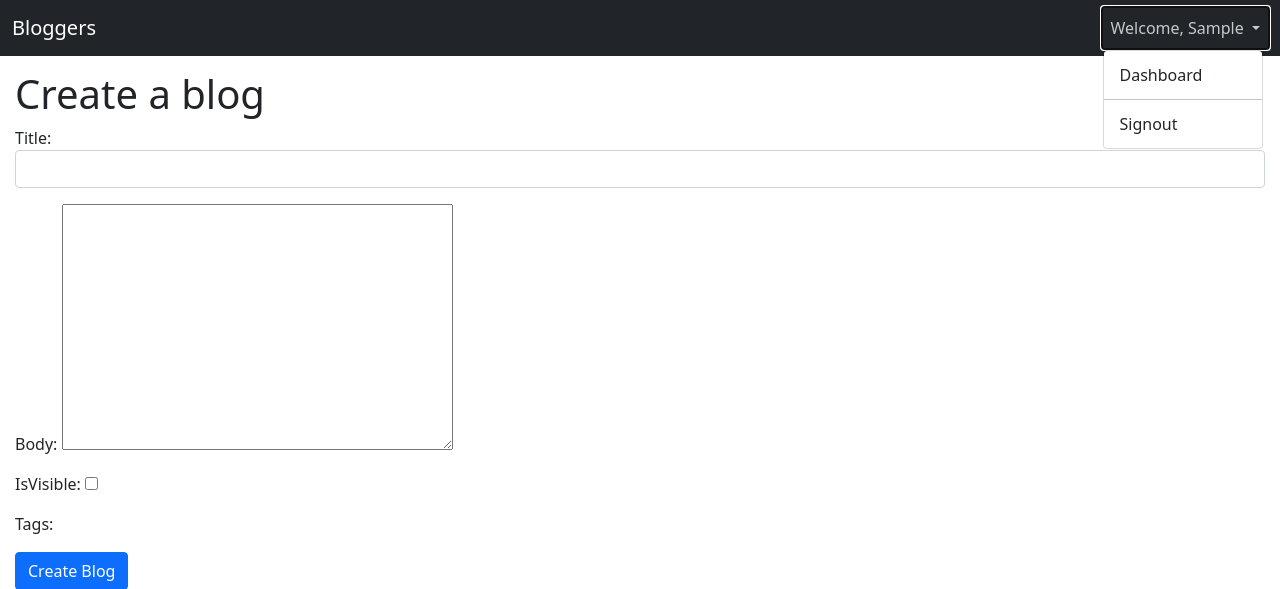
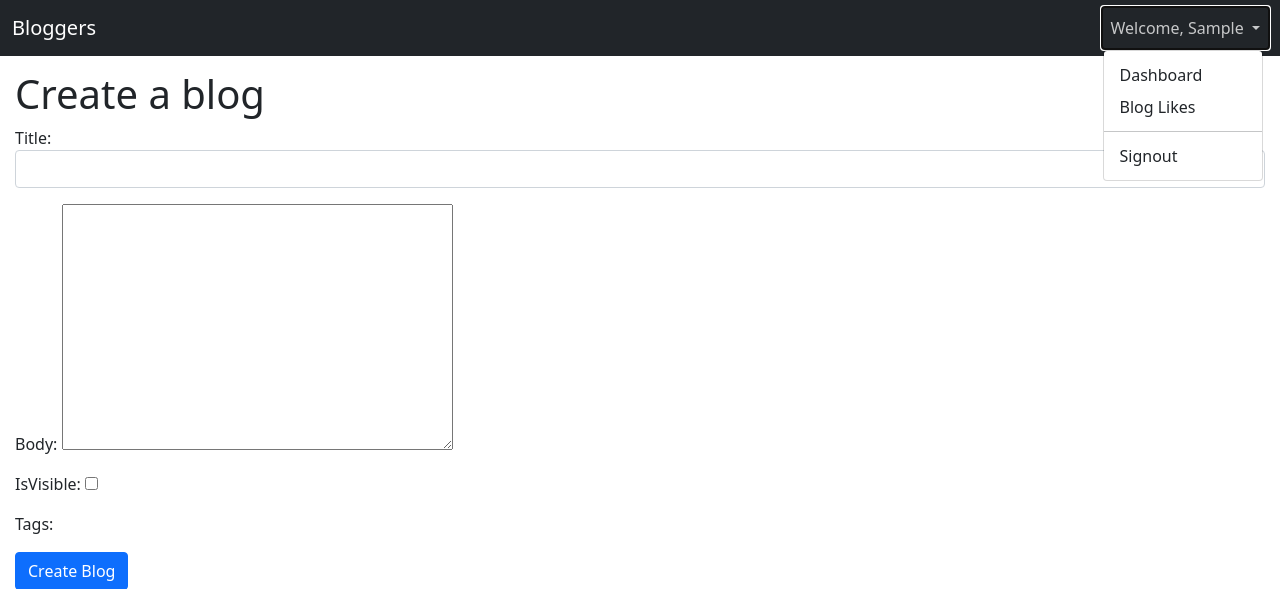
Before and after one commit to surajpulloor/Blog, a Django app: page /home/create_blog in a window 1280 px wide, after a click that opens the changed part. Shown: the top 589 px of the page. Run offline with Django 3.2, Linux system fonts and the light colour scheme; the visitor is signed in with stand-in values (Sample User, id 1); data that the repository does not hold is empty; parts of the project's set-up code (start-up, migrations or seed data) failed here and were passed over; some libraries are stand-ins or nearby versions.

Commit message:
1. Add liked_users and disliked_users fields to the Blog model. Blog_Likes_DisLikes_PerUser is deleted as a result 2. Added Blog Likes link as part of the dropdown menu 3. Rewrote code set_like and set_dislike to reflect changes made in Blog model.

```diff
--- a/blog/models.py
+++ b/blog/models.py
@@ -12,6 +12,18 @@ class Tags(models.Model):
     def __str__(self):
         return self.tag_name
 
+'''
+class UserAnalytics(models.Model):
+    user = models.OneToOneField(User, on_delete=models.CASCADE, primary_key=True)
+    likes = models.IntegerField(default=0)
+    dislikes = models.IntegerField(default=0)
+    blogs_liked = models.ManyToManyField('Blog', blank=True, related_name="blogs_liked")
+    blogs_disliked = models.ManyToManyField('Blog', blank=True, related_name="blog_disliked")
+    comments_liked = models.ManyToManyField('Comment', blank=True, related_name="comments_liked")
+    comments_disliked = models.ManyToManyField('Comment', blank=True, related_name="comments_disliked")
+    comments_given = models.ManyToManyField('Comment', blank=True, related_name="comments_given")
+    replies_given = models.ManyToManyField('Comment', blank=True, related_name="replies_given")
+'''
 
 
 class Blog(models.Model):
@@ -27,6 +39,9 @@ class Blog(models.Model):
     noOfDisLikes = models.IntegerField(default=0)
     noOfComments = models.IntegerField(default=0)
     noOfTags = models.IntegerField(default=0)
+
+    liked_users = models.ManyToManyField(User, blank=True, related_name="blog_like_users")
+    disliked_users = models.ManyToManyField(User, blank=True, related_name="blog_dislike_users")
 
     tags = models.ManyToManyField(Tags, blank=True)
 
@@ -61,13 +76,6 @@ class Comment(models.Model):
 
 
 
-class Blog_Likes_DisLikes_PerUser(models.Model):
-    blog = models.ForeignKey(Blog, on_delete=models.CASCADE)
-    user = models.ForeignKey(User, on_delete=models.CASCADE)
-    liked = models.BooleanField(default=False)
-    disliked = models.BooleanField(default=False)
-
-
 class Comment_Likes_DisLikes_PerUser(models.Model):
     user = models.ForeignKey(User, on_delete=models.CASCADE)
     comment = models.ForeignKey(Comment, on_delete=models.CASCADE)
--- a/blog/templates/blog/base.html
+++ b/blog/templates/blog/base.html
@@ -256,6 +256,7 @@
                                     </a>
                                     <ul class="dropdown-menu" aria-labelledby="navbarDropdown">
                                         <li><a class="dropdown-item" href="/home/dashboard">Dashboard</a></li>
+                                        <li><a class="dropdown-item" href="/home/dashboard/get_blog_likes">Blog Likes</a></li>
                                         <li><hr class="dropdown-divider"></li>
                                         <li><a class="dropdown-item" href="/home/signout?next={{request.path}}">Signout</a></li>
                                     </ul>
--- a/blog/views.py
+++ b/blog/views.py
@@ -12,7 +12,7 @@ from blog.exceptions import ReplyToCommentBySameUser
 
 from .forms import LoginForm, SignUpForm, BlogForm, CommentForm, DisabledCommentForm, DisabledBlogForm, TagForm, DisabledTagForm
 
-from .models import Blog, Blog_Likes_DisLikes_PerUser, Comment, Comment_Likes_DisLikes_PerUser, Tags
+from .models import Blog, Comment, Comment_Likes_DisLikes_PerUser, Tags
 
 
 def login_form(req):
@@ -20,7 +20,7 @@ def login_form(req):
     hasUsers = True
 
     if req.user.is_authenticated:
-        return HttpResponseRedirect(reverse('blog:dashboard'))
+        return HttpResponseRedirect(reverse('blog:dashboard_home'))
 
     elif User.objects.count() == 0:
         hasUsers = False
@@ -46,7 +46,7 @@ def login_form(req):
                     if next != '/':
                         return HttpResponseRedirect(next)
                     else:
-                        return HttpResponseRedirect(reverse('blog:dashboard'))
+                        return HttpResponseRedirect(reverse('blog:dashboard_home'))
                 else:
                     try:
                         user = User.objects.get(username=form.cleaned_data['username'])
@@ -142,7 +142,7 @@ def create_blog(req):
                 blog.noOfTags = noOfTags
                 blog.save()
 
-                return HttpResponseRedirect(reverse('blog:dashboard'))
+                return HttpResponseRedirect(reverse('blog:dashboard_home'))
 
         else:
             form = BlogForm()
@@ -207,9 +207,6 @@ def get_blog(req, blog):
             blog.numberOfViews += 1
 
 
-        blog.save()
-
-
         liked = False
         disLiked = False
         user = None
@@ -217,10 +214,10 @@ def get_blog(req, blog):
         if req.user.is_authenticated:
 
             # get Likes per User obj
-            if Blog_Likes_DisLikes_PerUser.objects.filter(blog=blog, user=User.objects.get(pk=req.user.id)).count() != 0:
-                like_dislike_peruser = Blog_Likes_DisLikes_PerUser.objects.get(blog=blog, user=User.objects.get(pk=req.user.id))
-                liked = like_dislike_peruser.liked
-                disLiked = like_dislike_peruser.disliked
+            if blog.liked_users.filter(id=req.user.id).count():
+                liked = True
+            elif blog.disliked_users.filter(id=req.user.id).count():
+                disLiked = True
 
             user = req.user
 
@@ -231,6 +228,9 @@ def get_blog(req, blog):
         comments = list(pinned_comments) + list(unpinned_comment)
 
         comment_section = get_comment_section(comments=comments, auth_user=user)
+
+
+        blog.save()
 
 
         return render(req, 'blog/get_blog.html', {'blog': blog, 'liked': liked, 'disLiked': disLiked, 'comments': comment_section})
@@ -246,32 +246,22 @@ def set_like(req, blogid):
             blog = get_object_or_404(Blog, pk=blogid)
 
 
-            if Blog_Likes_DisLikes_PerUser.objects.filter(blog=blog, user=req.user).count() == 0:
+            if blog.liked_users.filter(id=req.user.id).count() == 0:
+                blog.liked_users.add(req.user)
+                blog.noOfLikes += 1
 
-                blog_likes_per_user = Blog_Likes_DisLikes_PerUser.objects.create(blog = blog, user = req.user, liked = True)
-                blog.noOfLikes += 1
+                if blog.disliked_users.filter(id=req.user.id).count():
+                    blog.disliked_users.remove(req.user)
+                    blog.noOfDisLikes -= 1
             else:
-                blog_likes_per_user = Blog_Likes_DisLikes_PerUser.objects.get(blog=blog, user=User.objects.get(pk=req.user.id))
-
-                if not blog_likes_per_user.liked:
-                    blog.noOfLikes += 1
-
-                    if blog_likes_per_user.disliked:
-                        blog.noOfDisLikes -= 1
-
-                else:
-                    blog.noOfLikes -= 1
-
-                blog_likes_per_user.liked = not blog_likes_per_user.liked
-                blog_likes_per_user.disliked = False
+                blog.liked_users.remove(req.user)
+                blog.noOfLikes -= 1
 
 
-
-            blog_likes_per_user.save()
             blog.save()
 
 
-            return HttpResponseRedirect('/home/' + str(blog.blogid) + "?next=0")
+            return HttpResponseRedirect(reverse('blog:get_blog', kwargs={'blog': blogid}) + "?next=0")
         else:
             next = req.GET.get('next', '/')
             return HttpResponseRedirect(reverse('blog:login') + "?next=" + next)
@@ -287,33 +277,21 @@ def set_dislike(req, blogid):
 
             blog = get_object_or_404(Blog, pk=blogid)
 
+            if blog.disliked_users.filter(id=req.user.id).count() == 0:
+                blog.disliked_users.add(req.user)
+                blog.noOfDisLikes += 1
 
-            if Blog_Likes_DisLikes_PerUser.objects.filter(blog=blog, user=req.user).count() == 0:
+                if blog.liked_users.filter(id=req.user.id).count():
+                    blog.liked_users.remove(req.user)
+                    blog.noOfLikes -= 1
+            else:
+                blog.disliked_users.remove(req.user)
+                blog.noOfDisLikes -= 1
 
-                blog_likes_per_user = Blog_Likes_DisLikes_PerUser.objects.create(blog = blog, user = req.user, disliked = True)
-                blog.noOfDisLikes += 1
-            else:
-                blog_likes_per_user = Blog_Likes_DisLikes_PerUser.objects.get(blog=blog, user=User.objects.get(pk=req.user.id))
-
-                if not blog_likes_per_user.disliked:
-                    blog.noOfDisLikes += 1
-
-                    if blog_likes_per_user.liked:
-                        blog.noOfLikes -= 1
-
-                else:
-                    blog.noOfDisLikes -= 1
-
-                blog_likes_per_user.disliked = not blog_likes_per_user.disliked
-                blog_likes_per_user.liked = False
-
-
-
-            blog_likes_per_user.save()
             blog.save()
 
 
-            return HttpResponseRedirect('/home/' + str(blog.blogid)  + "?next=0")
+            return HttpResponseRedirect(reverse('blog:get_blog', kwargs={'blog': blogid}) + "?next=0")
         else:
             next = req.GET.get('next', '/')
             return HttpResponseRedirect(reverse('blog:login') + "?next=" + next)
@@ -358,7 +336,7 @@ def update_blog(req, blogid):
                 blog.save()
 
 
-                return HttpResponseRedirect(reverse('blog:dashboard'))
+                return HttpResponseRedirect(reverse('blog:dashboard_home'))
 
         else:
             form = BlogForm(instance=blog)
@@ -376,7 +354,7 @@ def delete_blog(req, blogid):
         if req.method == 'POST':
             form = DisabledBlogForm(req.POST)
             Blog.objects.filter(pk=blogid).delete()
-            return HttpResponseRedirect(reverse('blog:dashboard'))
+            return HttpResponseRedirect(reverse('blog:dashboard_home'))
 
         else:
             form = DisabledBlogForm(instance=blog)
@@ -414,7 +392,7 @@ def add_comment(req, blogid):
                     b.save()
                     c.save()
 
-                    return HttpResponseRedirect("/home/" + str(blogid) + "?next=0")
+                    return HttpResponseRedirect(reverse('blog:get_blog', kwargs={'blog': blogid}) + "?next=0")
             else:
                 form = CommentForm()
 
@@ -448,7 +426,7 @@ def update_comment(req, blogid, commentid):
                         c.body = form.cleaned_data['body']
                         c.save()
 
-                        return HttpResponseRedirect("/home/" + str(blogid) + "?next=0")
+                        return HttpResponseRedirect(reverse('blog:get_blog', kwargs={'blog': blogid}) + "?next=0")
                 else:
                     form = CommentForm(initial={'body': c.body})
 
@@ -493,7 +471,7 @@ def delete_comment(req, blogid, commentid):
                     b.save()
                     c.delete()
 
-                    return HttpResponseRedirect("/home/" + str(blogid) + "?next=0")
+                    return HttpResponseRedirect(reverse('blog:get_blog', blogid) + "?next=0")
 
                 else:
                     form = DisabledCommentForm(initial={'body': c.body})
@@ -568,7 +546,7 @@ def create_reply_comment(req, blogid, commentid):
                         b.save()
                         reply_comment.save()
 
-                        return HttpResponseRedirect("/home/" + str(blogid) + "?next=0")
+                        return HttpResponseRedirect(reverse('blog:get_blog', kwargs={'blog': blogid}) + "?next=0")
 
                 else:
                     form = CommentForm()
@@ -616,7 +594,7 @@ def update_reply_comment(req, blogid, commentid, reply_commentid):
                         reply_comment.body = form.cleaned_data['body']
                         reply_comment.save()
 
-                        return HttpResponseRedirect("/home/" + str(blogid) + "?next=0")
+                        return HttpResponseRedirect(reverse('blog:get_blog', kwargs={'blog': blogid}) + "?next=0")
                 else:
                     form = CommentForm(initial={'body': reply_comment.body})
 
@@ -685,7 +663,7 @@ def delete_reply_comment(req, blogid, commentid, reply_commentid):
                     b.save()
 
 
-                    return HttpResponseRedirect("/home/" + str(blogid) + "?next=0")
+                    return HttpResponseRedirect(reverse('blog:get_blog', kwargs={'blog': blogid}) + "?next=0")
 
                 else:
                     form = DisabledCommentForm(initial={'body': reply_comment.body})
@@ -812,7 +790,7 @@ def create_tag(req):
                 tag.user = req.user
                 tag.save()
 
-                return HttpResponseRedirect(reverse('blog:dashboard'))
+                return HttpResponseRedirect(reverse('blog:dashboard_home'))
 
         else:
 
@@ -840,7 +818,7 @@ def update_tag(req, tagid):
                 tag.tag_name = form.cleaned_data['tag_name']
                 tag.save()
 
-                return HttpResponseRedirect(reverse('blog:dashboard'))
+                return HttpResponseRedirect(reverse('blog:dashboard_home'))
 
         else:
 
@@ -871,7 +849,7 @@ def delete_tag(req, tagid):
 
             tag.delete()
 
-            return HttpResponseRedirect(reverse('blog:dashboard'))
+            return HttpResponseRedirect(reverse('blog:dashboard_home'))
 
         else:
 
@@ -899,3 +877,33 @@ def pin_comment(req, commentid):
     next = req.GET.get('next', '/')
 
     return HttpResponseRedirect(next)
+
+
+def blog_likes_per_user(req):
+
+    if req.user.is_authenticated:
+
+        blog_likes_by_user = Blog.objects.filter(liked_users__id=req.user.id)
+
+        return render(req, 'blog/get_likes_per_blog.html', {'blog_likes': blog_likes_by_user})
+
+    else:
+        next = req.GET.get('next', '/')
+        return HttpResponseRedirect(reverse('blog:login') + "?next=" + next)
+
+
+
+def blog_dislikes_per_user(req):
+    pass
+
+def comment_likes_per_user(req):
+    pass
+
+def comment_dislikes_per_user(req):
+    pass
+
+def comments_given_per_user(req):
+    pass
+
+def replies_given_per_user(req):
+    pass
```
Also changed, not shown: blog/templates/blog/get_likes_per_blog.html (added, +34 -0 lines).
